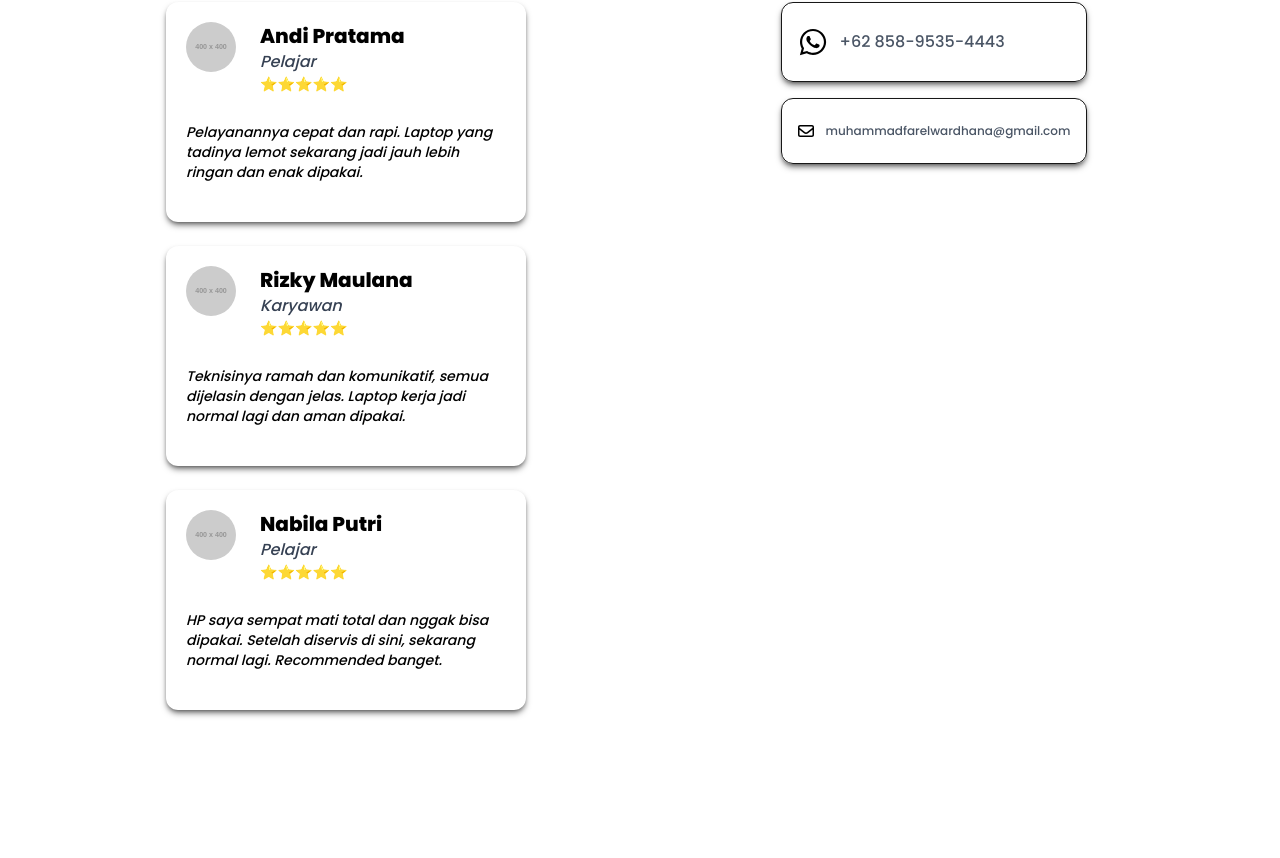
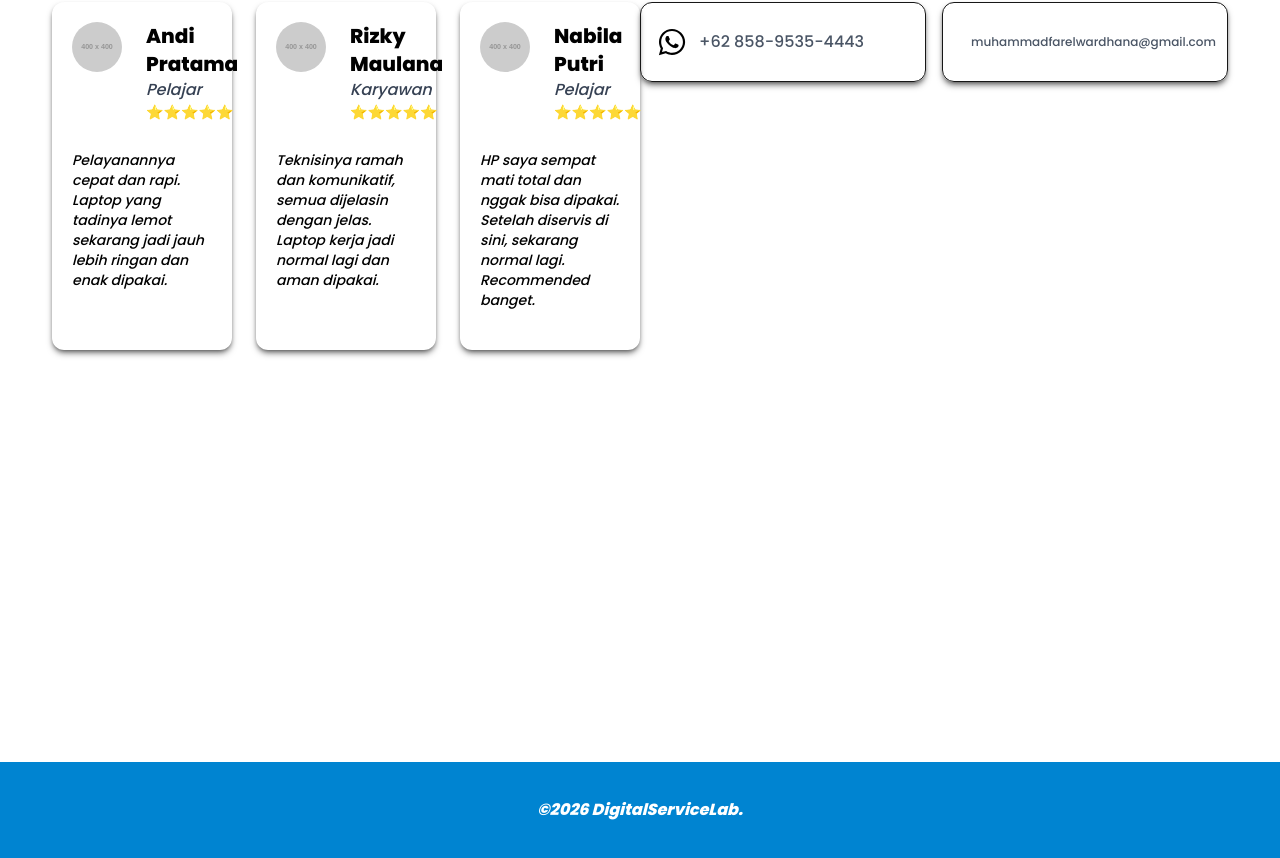
Before and after one commit to FareltXyz/digitalservicelab, a Next.js app: page / in a window 1280 px wide. Shown: the part 1937-2795 px from the top of the page. Before the commit the page ends 2659 px from the top, so only its background shows below. Built offline with nearby package versions, Linux system fonts and the light colour scheme.

Commit message:
responsive

```diff
--- a/app/page.js
+++ b/app/page.js
@@ -145,19 +145,19 @@ export default function Home() {
             </div>
         </section>
         <section id="ulasan" className="pt-24 max-md:pb-24 h-auto min-h-screen w-full bg-white px-10">
-              <div className="grid grid-cols-1 max-md:gap-24 md:grid-cols-2 pt-5 p-3">
+              <div className="grid grid-cols-1 max-md:gap-24 md:grid-cols-2 md:grid-rows-2 pt-5 p-3">
                       <div className="flex flex-col gap-4 items-center">
                           <h2 className="text-3xl text-emerald-900 font-extrabold"> Ulasan</h2>
-                          <div className="grid grid-cols-1 gap-6 overflow-y-visible">
+                          <div className="grid grid-cols-1 lg:grid-cols-2 xl:grid-cols-3  gap-6 overflow-y-visible">
                             {ulasan.map((ulasan, i) => {
                               return (
 
                                 <div key={i} className="flex flex-col shadow-md p-5 rounded-xl shadow-black/50">
                                   <div className="flex flex-row gap-6">
                                       <div className="flex">
-                                        <img className="rounded-full w-12.5 h-12.5" src="https://placehold.co/400" width={50} height={50} alt="pfp"></img>
+                                        <img className="rounded-full w-12.5 h-12.5 min-w-12.5 min-h-12.5" src="https://placehold.co/400" width={50} height={50} alt="pfp"></img>
                                       </div>
-                                      <div className="flex flex-col">
+                                      <div className="flex flex-col flex-1">
                                         <h3 className="text-xl text-black font-bold"> {ulasan.nama} </h3>
                                         <p className="text-md text-gray-700 italic">{ulasan.keterangan}</p>
                                         <span className="text-sm text-yellow-500">⭐⭐⭐⭐⭐</span>
@@ -173,7 +173,7 @@ export default function Home() {
                       </div>
                       <div className="flex flex-col items-center  gap-4">
                         <h2 className="text-3xl font-bold text-black">Hubungi Kami</h2>
-                        <div className="grid grid-cols-1 gap-4">
+                        <div className="grid grid-cols-1 xl:grid-cols-2 gap-4">
                           <div className="flex flex-row items-center gap-3 p-4 py-6 shadow-md shadow-black/50 border rounded-xl">
                               <FaWhatsapp  className="text-black text-3xl"/>
                               <p className="flex-1 text-gray-600">+62 858-9535-4443</p>
@@ -186,6 +186,9 @@ export default function Home() {
                       </div>
               </div>
         </section>
+        <footer className="w-full h-24 flex flex-row justify-center items-center bg-sky-600">
+            <h3 className="text-white font-bold italic">©2026 DigitalServiceLab.</h3>
+        </footer>
       </div>
     </>
   );
```
